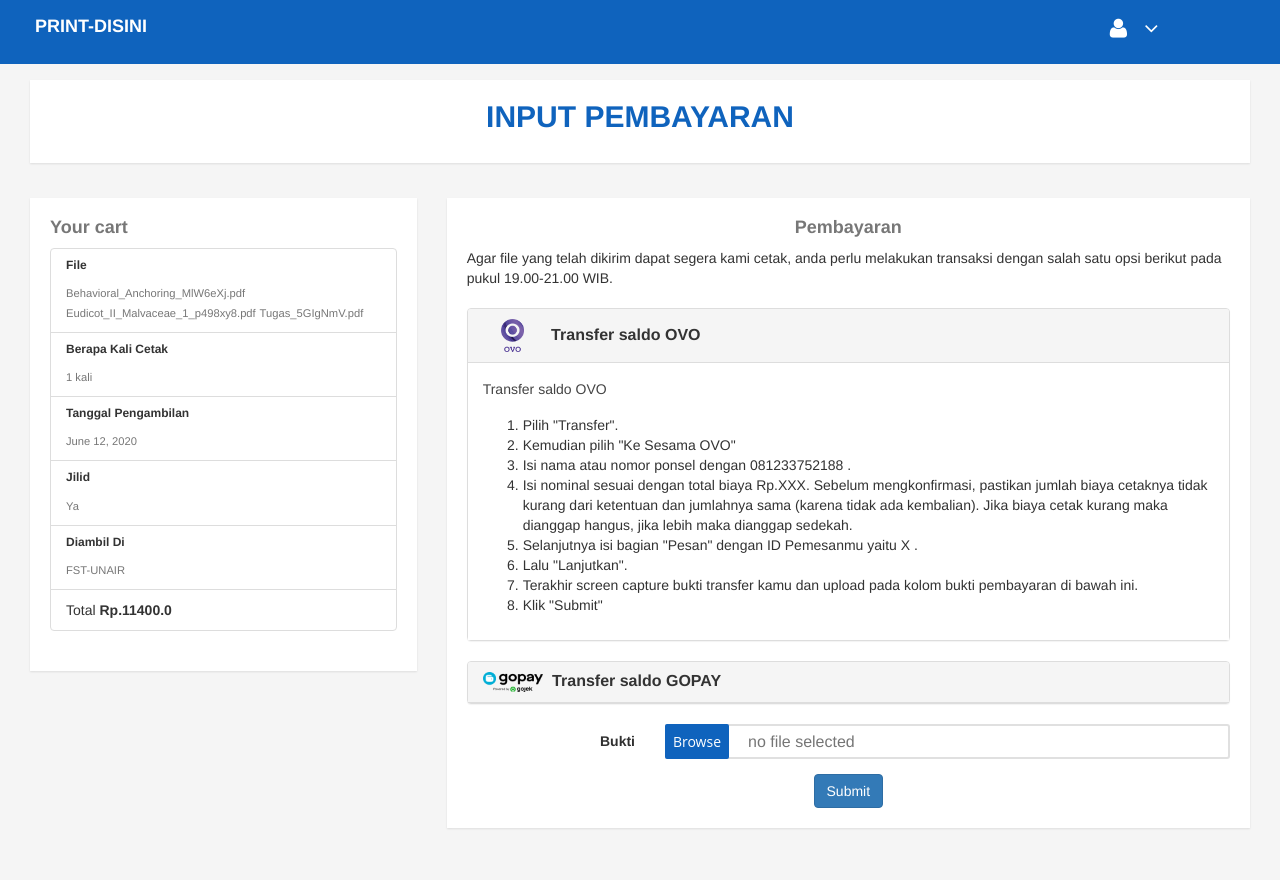
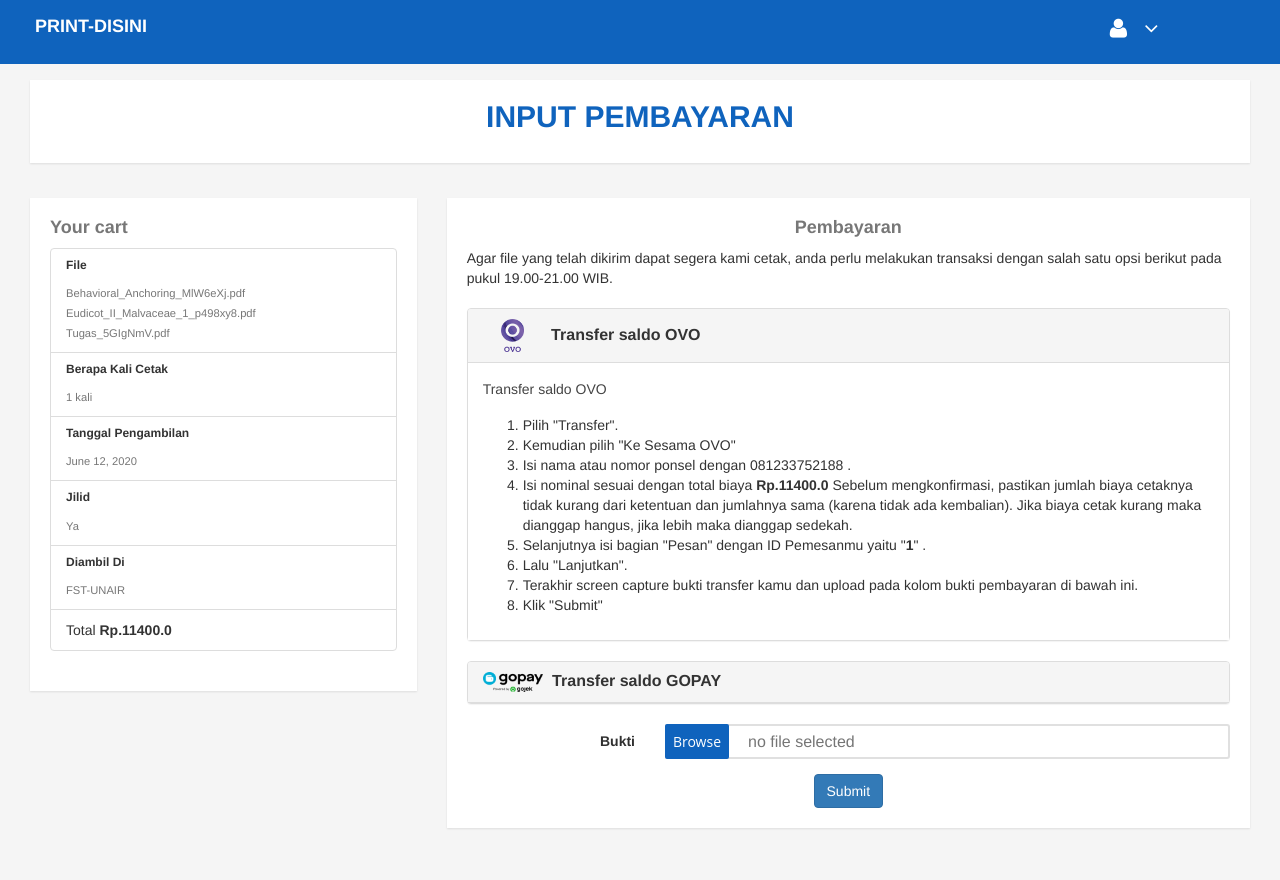
Before and after one commit to AlifvianM/print-disini2, a Django app: page /pemesanan/detail/1/update in a window 1280 px wide, after a click on "Transfer saldo OVO". Run offline with Django 3.2, Linux system fonts and the light colour scheme; data comes from the database, SQL or seed files in the repository; some libraries are stand-ins or nearby versions.

Commit message:
pembayaran logo

```diff
--- a/app/templates/app/bayar.html
+++ b/app/templates/app/bayar.html
@@ -36,7 +36,7 @@
                                         <div>
                                             <h6 class="my-0">File</h6>
                                             {% for pesan in pesans %}
-                                            <small class="text-muted">{{pesan.filename}}</small>
+                                            <small class="text-muted">{{pesan.filename}}</small><br>
                                             {% endfor %}
                                         </div>
 
@@ -91,7 +91,7 @@
     <br>
                             </div>
                             <div class="panel panel-default">
-
+                                {% for setor in setors %}
                                 <div class="panel-heading accordion-head">
                                     <h4 class="panel-title">
                                                   <img src="{% static "app/vendor/img/logo/logo-ovo.png" %}" width="23rm" style="margin-left: 18px; margin-right: 23px;">
@@ -106,8 +106,8 @@
                                           <li>Pilih "Transfer".</li>
                                           <li>Kemudian pilih "Ke Sesama OVO"</li>
                                           <li>Isi nama atau nomor ponsel dengan 081233752188 .</li>
-                                          <li>Isi nominal sesuai dengan total biaya Rp.XXX. Sebelum mengkonfirmasi, pastikan jumlah biaya cetaknya tidak kurang dari ketentuan dan jumlahnya sama (karena tidak ada kembalian). Jika biaya cetak kurang maka dianggap hangus, jika lebih maka dianggap sedekah.</li>
-                                          <li>Selanjutnya isi bagian "Pesan" dengan ID Pemesanmu yaitu X .</li>
+                                          <li>Isi nominal sesuai dengan total biaya <strong> Rp.{{total}} </strong> Sebelum mengkonfirmasi, pastikan jumlah biaya cetaknya tidak kurang dari ketentuan dan jumlahnya sama (karena tidak ada kembalian). Jika biaya cetak kurang maka dianggap hangus, jika lebih maka dianggap sedekah.</li>
+                                          <li>Selanjutnya isi bagian "Pesan" dengan ID Pemesanmu yaitu "<strong>{{setor.id}}</strong>" .</li>
                                           <li>Lalu "Lanjutkan".</li>
                                           <li>Terakhir screen capture bukti transfer kamu dan upload pada kolom bukti pembayaran di bawah ini.</li>
                                           <li>Klik "Submit"</li>
@@ -130,14 +130,15 @@
                                           <li>Pilih "Bayar".</li>
                                           <li>Kemudian pilih cara bayar "Ke nomor HP"</li>
                                           <li>Isi nama atau nomor HP dengan 081233752188 dan "Lanjut".</li>
-                                          <li>Isi nominal sesuai dengan total biaya Rp.XXX dan "Konfirmasi". Sebelum mengkonfirmasi, pastikan jumlah biaya cetaknya tidak kurang dari ketentuan dan jumlahnya sama (karena tidak ada kembalian). Jika biaya cetak kurang maka dianggap hangus, jika lebih maka dianggap sedekah.</li>
-                                          <li>Selanjutnya isi bagian "Tulis sesuatu" dengan ID Pemesanmu yaitu X .</li>
+                                          <li>Isi nominal sesuai dengan total biaya <strong> Rp.{{total}} </strong> dan "Konfirmasi". Sebelum mengkonfirmasi, pastikan jumlah biaya cetaknya tidak kurang dari ketentuan dan jumlahnya sama (karena tidak ada kembalian). Jika biaya cetak kurang maka dianggap hangus, jika lebih maka dianggap sedekah.</li>
+                                          <li>Selanjutnya isi bagian "Tulis sesuatu" dengan ID Pemesanmu yaitu "<strong>{{setor.id}}</strong>" .</li>
                                           <li>Lalu "Konfirmasi & Bayar".</li>
                                           <li>Terakhir screen capture bukti transfer kamu dan upload pada kolom bukti pembayaran di bawah ini.</li>
                                           <li>Klik "Submit"</li>
                                       </ol>
                                </div>
                            </div>
+                           {% endfor %}
                        </div>
 
 
```
